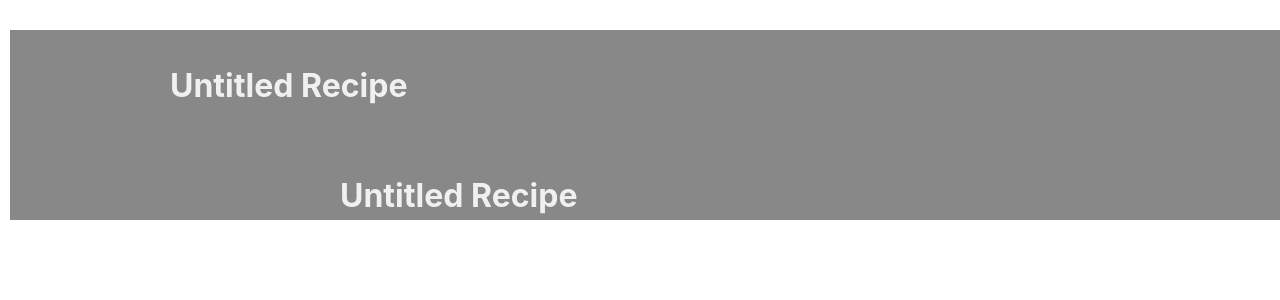
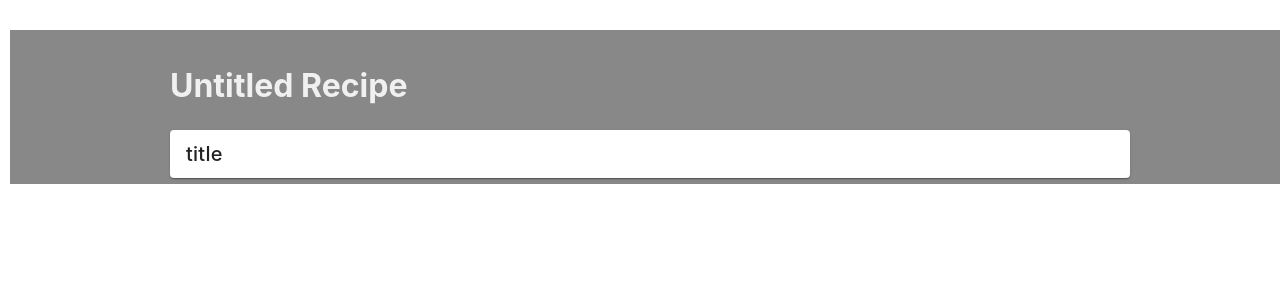
Before and after one commit to andfxx27/pwa-training-bli-project-group3, a Vue app: page / in a window 1280 px wide. Shown: the top 300 px of the page. Built offline with nearby package versions, Linux system fonts and the light colour scheme.

Commit message:
add step box button

```diff
--- a/dev-dist/sw.js
+++ b/dev-dist/sw.js
@@ -79,7 +79,7 @@ define(['./workbox-ab7aa862'], (function (workbox) { 'use strict';
    */
   workbox.precacheAndRoute([{
     "url": "index.html",
-    "revision": "0.27shbvaeclo"
+    "revision": "0.elr6q7o7u9g"
   }], {});
   workbox.cleanupOutdatedCaches();
   workbox.registerRoute(new workbox.NavigationRoute(workbox.createHandlerBoundToURL("index.html"), {
--- a/src/App.vue
+++ b/src/App.vue
@@ -1,5 +1,4 @@
 <script setup>
-import HelloWorld from './components/HelloWorld.vue'
 import Container from './layout/Container.vue';
 </script>
 
--- a/src/components/StepBox.vue
+++ b/src/components/StepBox.vue
@@ -1,27 +1,63 @@
 <script setup>
+
+
+
 import { ref } from 'vue';
 
-defineProps({
-  msg: String,
-});
+const show = ref(false);
+
+  defineProps({
+  title: String,
+  description: String,
+})
+
 
 </script>
+
 <template>
-  <div class="container">
-    <div>
-        <h1 class = "title">Untitled Recipe</h1>
-    </div>
-  </div>
+ <button class="button-title" @click="show = !show">
+ <v-card >
+    <v-card-title class="title">
+      {{ title }}
+    </v-card-title>
+    <v-expand-transition>
+      <div v-show="show">
+        <v-divider></v-divider>
+
+        <v-card-text class="description" >
+          {{ description }}
+        </v-card-text>
+        <div class="image-container">
+            <v-img
+            src="https://cdn.vuetifyjs.com/images/cards/sunshine.jpg"
+            height="400px"
+            width="400px"
+            cover
+          ></v-img>
+        </div>
+
+      </div>
+    </v-expand-transition>
+  </v-card>
+ </button>
 </template>
 
 
 <style scoped>
-.container {
-  background-color: #888;
+.button-title {
   width: 100%;
-  padding-left: 10rem;
-  padding-top: 2rem;
-  margin: 30px 10px 30px 10px;
+}
+.image-container{
+  padding: 20px 80px 20px 80px;
+  display: flex;
+  align-items: center;
+}
+
+.title{
+  text-align: start;
+}
+.description{
+  text-align: start;
 }
 
 
--- a/src/layout/Container.vue
+++ b/src/layout/Container.vue
@@ -2,20 +2,14 @@
 import { ref } from 'vue';
 import StepBox from '../components/StepBox.vue';
 
-defineProps({
-  msg: String,
-});
+
 
 </script>
 
 <template>
   <div class="container">
-    <div>
-
-        <h1 class = "title">Untitled Recipe</h1>
-        <StepBox/>
-
-    </div>
+    <h1 class = "title">Untitled Recipe</h1>
+    <StepBox title="title" description="desriptionasdfasdfasdfasdfasdfasdfasdfffffffffffffffffffffffffffffffffff"/>
   </div>
 </template>
 
@@ -25,8 +19,9 @@ defineProps({
   background-color: #888;
   width: 100%;
   padding-left: 10rem;
+  padding-right: 10rem;
   padding-top: 2rem;
-  margin: 30px 10px 30px 10px;
+  margin: 30px 30px 30px 10px;
 }
 
 .title {
```
